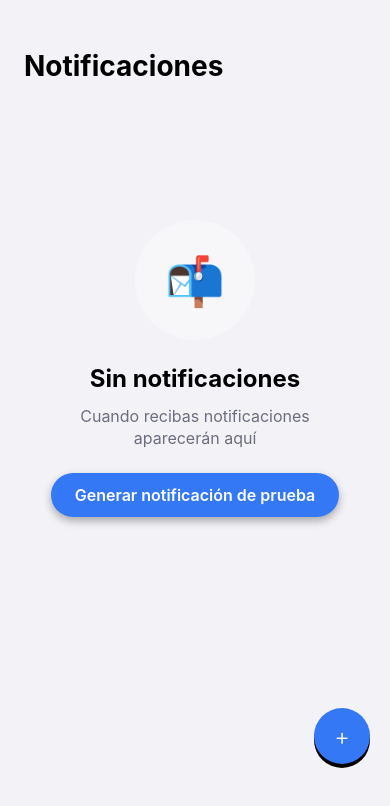
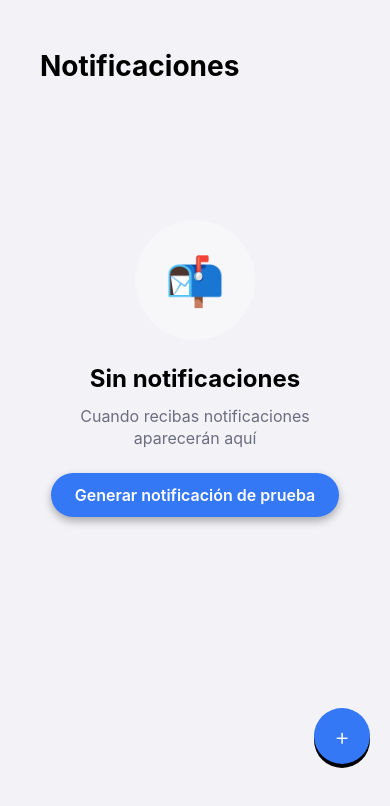
Before and after one commit to maxicopp/NotificationsApp, a React Native app: screen /NotificationList in a window 390 px wide. Shown: the top 806 px of the page. Built offline with nearby package versions, Linux system fonts and the light colour scheme.

Commit message:
Mejorar animaciones de notificaciones

```diff
--- a/src/hooks/useNotificationItemAnimation.ts
+++ b/src/hooks/useNotificationItemAnimation.ts
@@ -1,5 +1,5 @@
 import { useEffect, useRef, useState } from 'react';
-import { Animated } from 'react-native';
+import { Animated, Platform } from 'react-native';
 
 export const useNotificationItemAnimation = (timestamp: number) => {
   const [isNewItem, setIsNewItem] = useState<boolean>(false);
@@ -49,7 +49,7 @@ export const useNotificationItemAnimation = (timestamp: number) => {
   return {
     isNewItem,
     animatedStyle: {
-      opacity: fadeAnim,
+      ...(Platform.OS === 'android' ? {} : { opacity: fadeAnim }),
       transform: [{ translateY: slideAnim }, { scale: scaleAnim }],
     },
   };
--- a/src/screens/NotificationListScreen.tsx
+++ b/src/screens/NotificationListScreen.tsx
@@ -222,8 +222,8 @@ export const NotificationListScreen: React.FC = () => {
         }
         contentContainerStyle={
           notifications.length === 0
-            ? notificationListStyles.flexOne
-            : undefined
+            ? [notificationListStyles.flexOne, { paddingHorizontal: spacing.l }]
+            : { paddingHorizontal: spacing.l }
         }
       />
 
```
